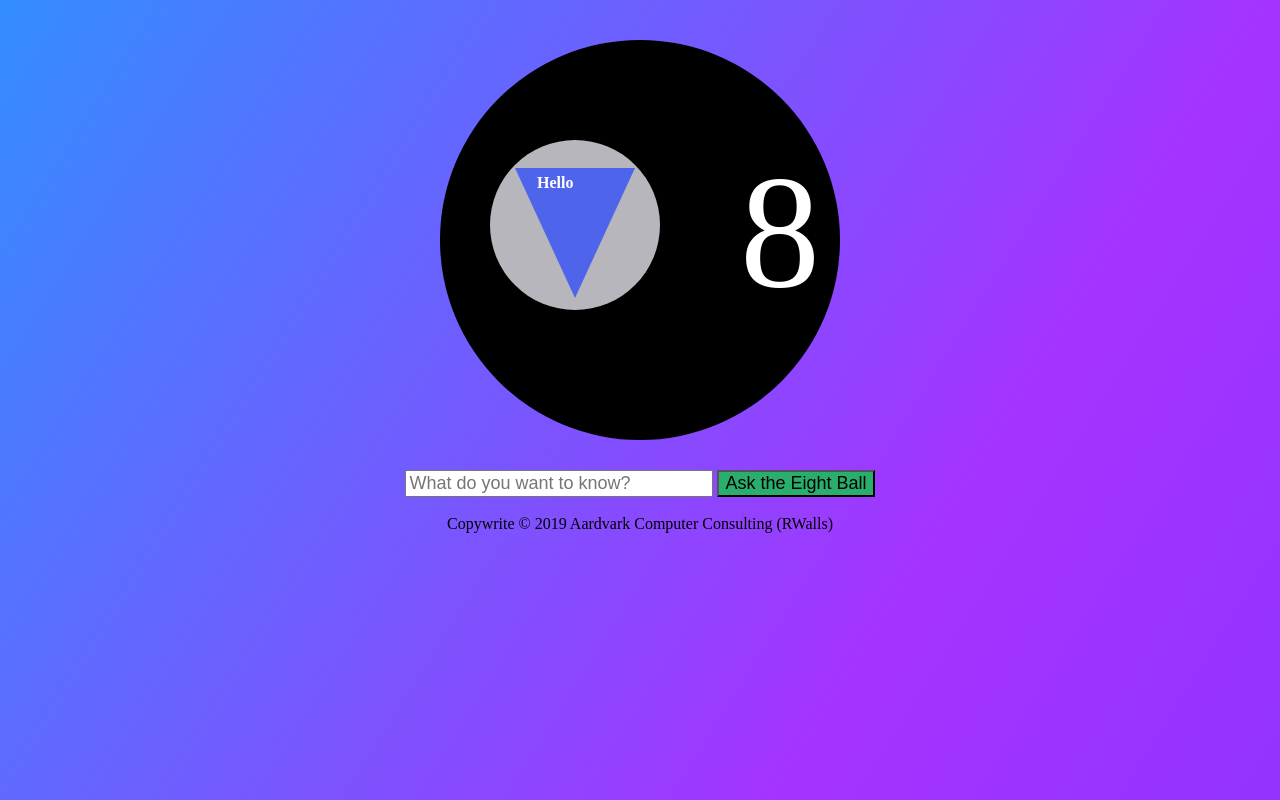
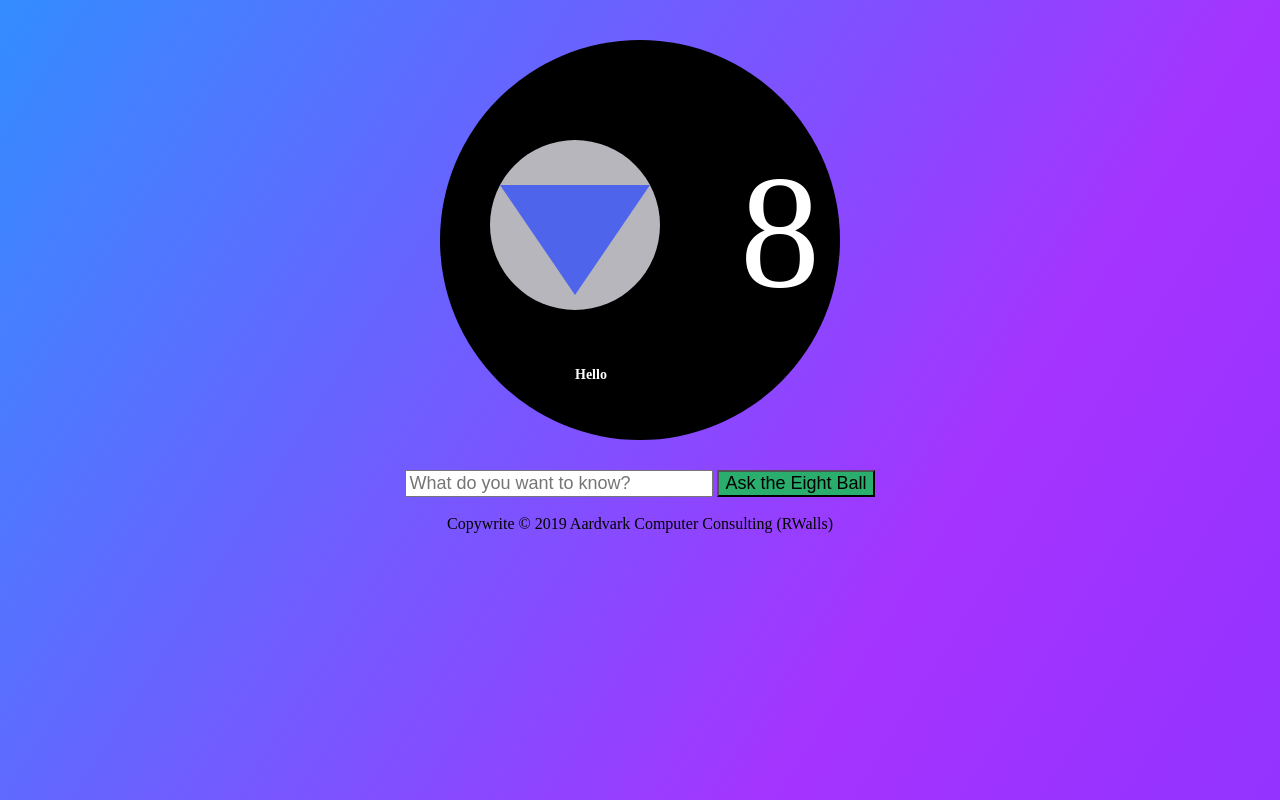
Before and after one commit to rmwalls/Magic-8-Ball, a plain HTML site: page index.html in a window 1280 px wide. Shown: the top 800 px of the page. Drawn offline with Linux system fonts and the light colour scheme.

```diff
--- a/eightball.css
+++ b/eightball.css
@@ -25,22 +25,22 @@
 	  width: 0;
     height: 0;
     position: relative;
-    border-left: 60px solid transparent;
-	  border-right: 60px solid transparent;
-    border-top: 130px solid rgb(78, 101, 235);
-    margin-top: 16px;
+    border-left: 75px solid transparent;
+	  border-right: 75px solid transparent;
+    border-top: 110px solid rgb(78, 101, 235);
+    margin-top: 29px;
 }
 
 #ball-text {
-  font-size: 16px;
+  font-size: 14px;
   color: white;
   font-weight: bold;
-  position: absolute;
+  /* position: absolute;
   left: -38px;
     top: -124px;
-    display: flex;
+    display: flex; */
     text-align: center;
-  margin: 0 auto;
+  /* margin: 0 auto; */
 }
 
   .askMe {
--- a/index.html
+++ b/index.html
@@ -9,6 +9,7 @@
     <link rel="apple-touch-icon" sizes="180x180" href="images/apple-touch-icon.png">
     <link rel="icon" type="image/png" sizes="32x32" href="images/favicon-32x32.png">
     <link rel="icon" type="image/png" sizes="16x16" href="images/favicon-16x16.png">
+
     <title>Magic Eight Ball</title>
 </head>
 <body>
@@ -16,7 +17,18 @@
         <div id="theEight">8</div>
         <div id="innercircle">
             <div id="triangle">
-                <span id="ball-text">Hello</span>
+                <div class="flex-for-text" style="
+                    width: 60px;
+                    height: 70px;
+                    position: relative;
+                    top: -108px;
+                    left: -30px;
+                    display: flex;
+                    justify-content: center;
+                    align-items: center;
+                    ">
+                </div>
+                    <span id="ball-text">Hello</span>
             </div>
         </div>
     </div>
```
Also changed, not shown: David.txt (added), images/8ball_screen1.jpg (added), 1 other file.
